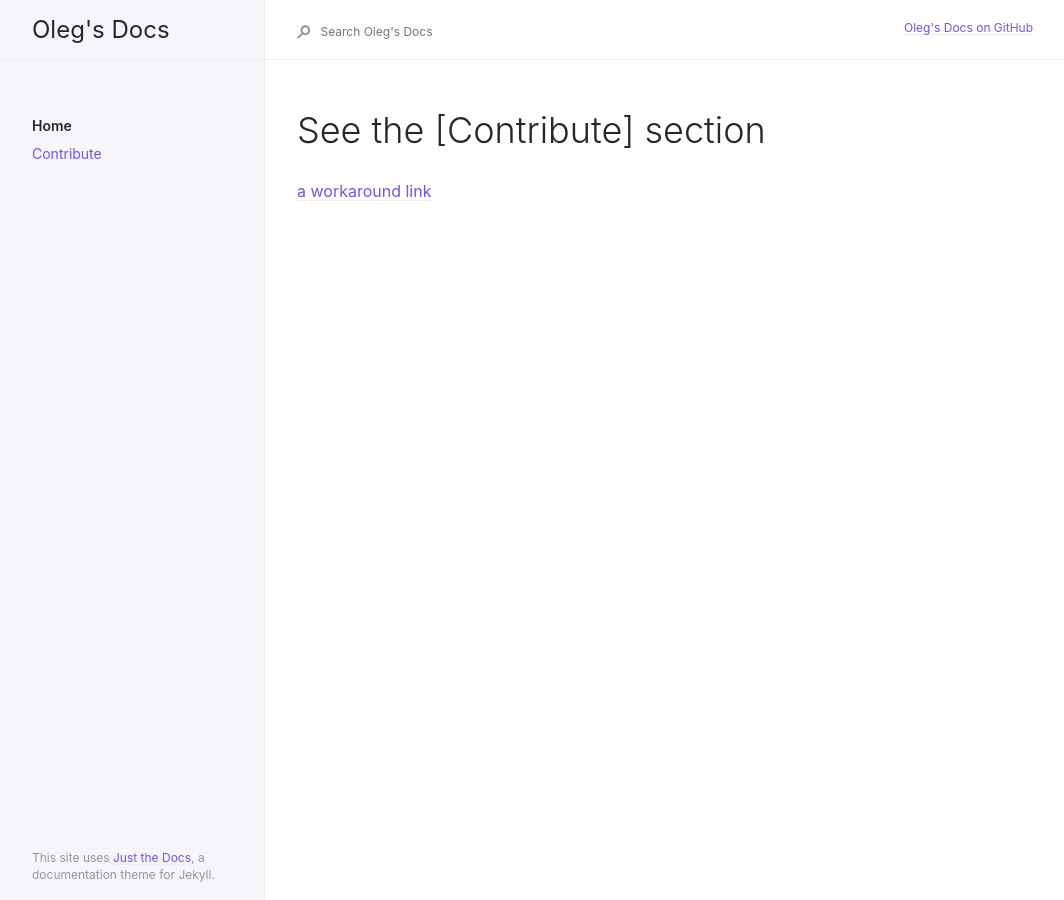
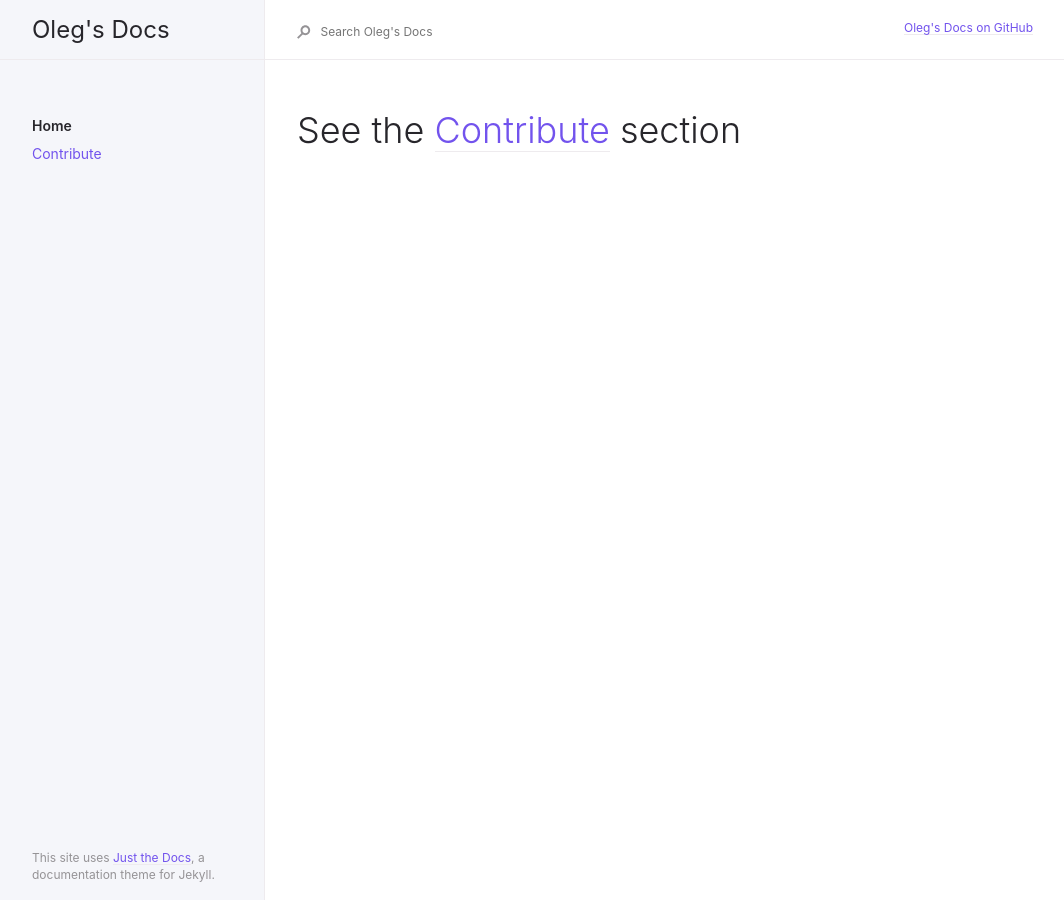
Before and after one commit to olegchorny/olegchorny.github.io, a Jekyll site: the page built from index.md, in a window 1280 px wide. Shown: the whole page, without its empty margins (91-1155 px from the left). Built offline with Jekyll 4.4.1, drawn with Linux system fonts in a browser that asks for light colours.

Commit message:
grandparents

```diff
--- a/index.md
+++ b/index.md
@@ -6,6 +6,4 @@ description: "Just the Docs is a responsive Jekyll theme with built-in search th
 permalink: /
 ---
 
-# See the [Contribute] section
-
-[a workaround link](/contribute.md)
+# See the [Contribute](/contribute) section
```
